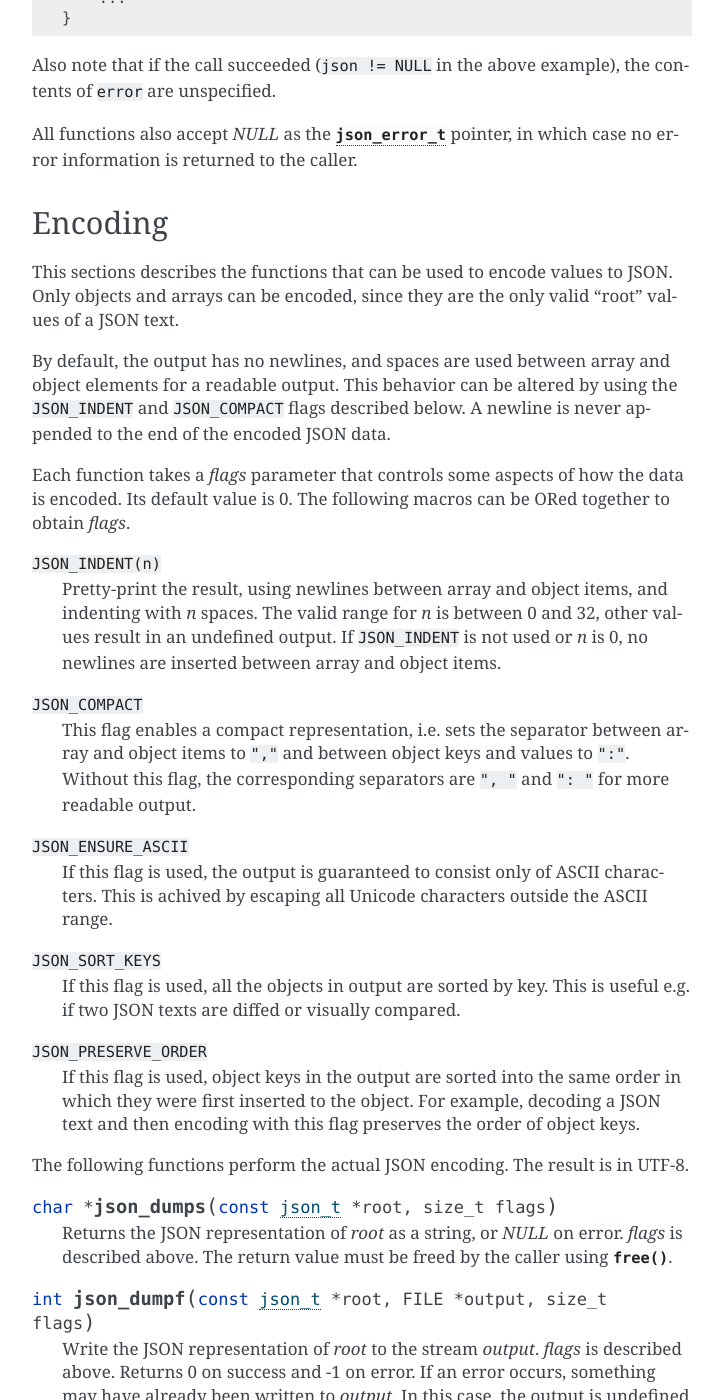
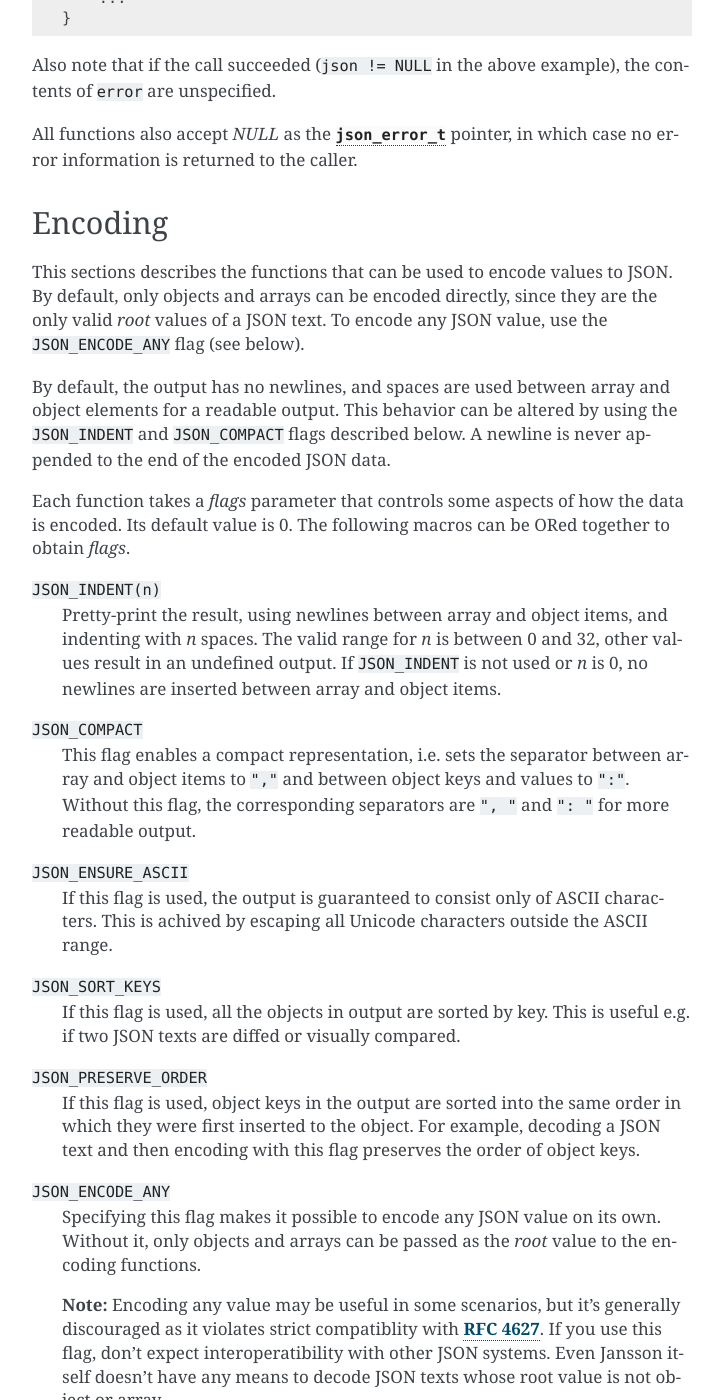
Before and after one commit to akheron/jansson, a Sphinx documentation site: the page built from doc/apiref.rst, in a window 1280 px wide and 1400 px high, scrolled down 13178 px. Shown: the whole window, without its empty margins (388-1111 px from the left). Built offline with Sphinx 7.4.7, drawn with Linux system fonts in a browser that asks for light colours; some of the changed text lies outside the part shown.

Commit message:
Add JSON_ENCODE_ANY flag to allow encoding any JSON value
Closes GH-19.

```diff
--- a/doc/apiref.rst
+++ b/doc/apiref.rst
@@ -680,8 +680,10 @@ Encoding
 ========
 
 This sections describes the functions that can be used to encode
-values to JSON. Only objects and arrays can be encoded, since they are
-the only valid "root" values of a JSON text.
+values to JSON. By default, only objects and arrays can be encoded
+directly, since they are the only valid *root* values of a JSON text.
+To encode any JSON value, use the ``JSON_ENCODE_ANY`` flag (see
+below).
 
 By default, the output has no newlines, and spaces are used between
 array and object elements for a readable output. This behavior can be
@@ -721,6 +723,17 @@ can be ORed together to obtain *flags*.
    same order in which they were first inserted to the object. For
    example, decoding a JSON text and then encoding with this flag
    preserves the order of object keys.
+
+``JSON_ENCODE_ANY``
+   Specifying this flag makes it possible to encode any JSON value on
+   its own. Without it, only objects and arrays can be passed as the
+   *root* value to the encoding functions.
+
+   **Note:** Encoding any value may be useful in some scenarios, but
+   it's generally discouraged as it violates strict compatiblity with
+   :rfc:`4627`. If you use this flag, don't expect interoperatibility
+   with other JSON systems. Even Jansson itself doesn't have any means
+   to decode JSON texts whose root value is not object or array.
 
 The following functions perform the actual JSON encoding. The result
 is in UTF-8.
```
Also changed, not shown: 3 other files.
